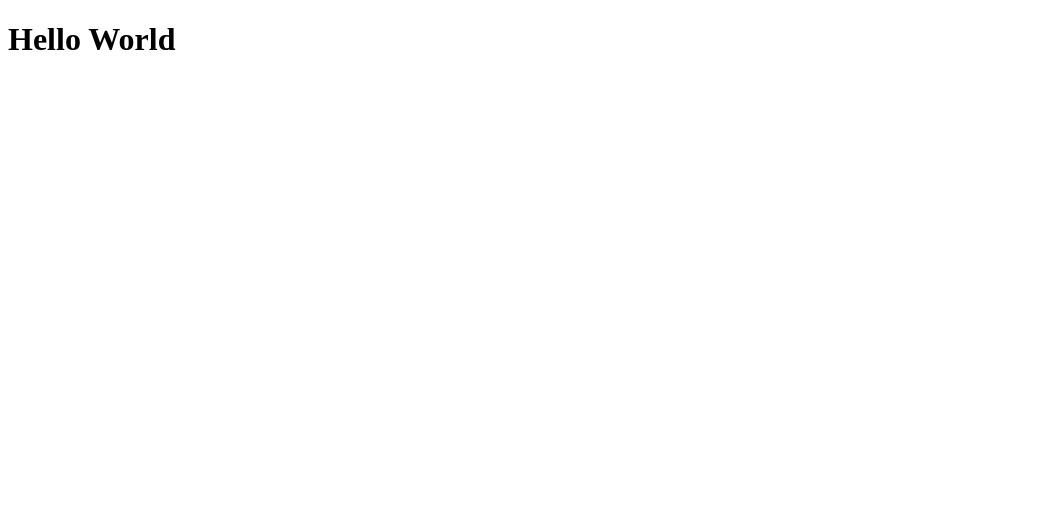
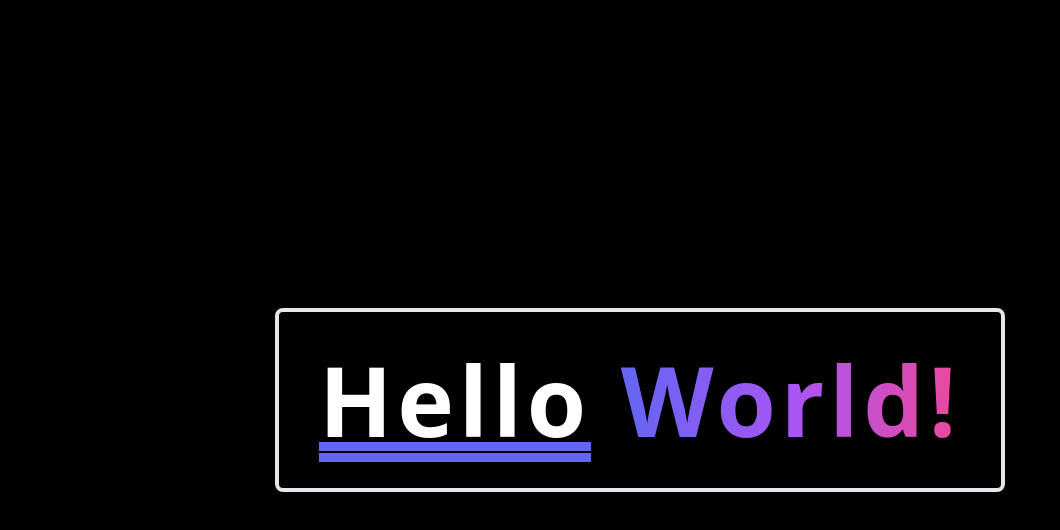
Before and after one commit to saharbat00l/Py-App, a plain HTML site: page templates/index.html in a window 1280 px wide. Shown: the whole page, without its empty margins (0-1060 px from the left). Drawn offline with nearby package versions, Linux system fonts and the light colour scheme.

Commit message:
Update index.html

```diff
--- a/templates/index.html
+++ b/templates/index.html
@@ -4,6 +4,13 @@
     <title>Hello</title>
 </head>
 <body>
-    <h1>Hello World</h1>
+<div class="w-screen h-screen flex bg-black items-center justify-center">
+  <h1 class="text-white text-center text-8xl font-bold tracking-wider p-10 m-5 border-4 rounded-lg">
+    <span class="underline decoration-double decoration-indigo-500">Hello</span>
+    <span class="text-sky-400 bg-clip-text text-transparent bg-gradient-to-r from-indigo-500 via-purple-500 to-pink-500 ">World!</span>
+  </h1>
+</div>
+
+<script src="https://cdn.tailwindcss.com"></script>
 </body>
 </html>
```
